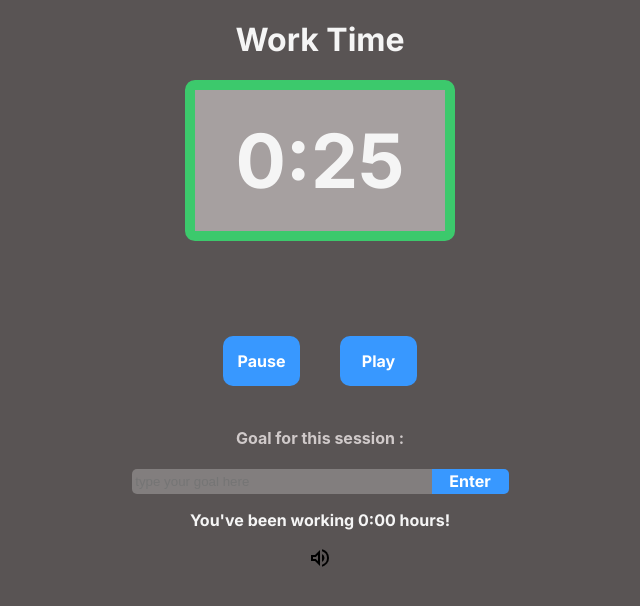
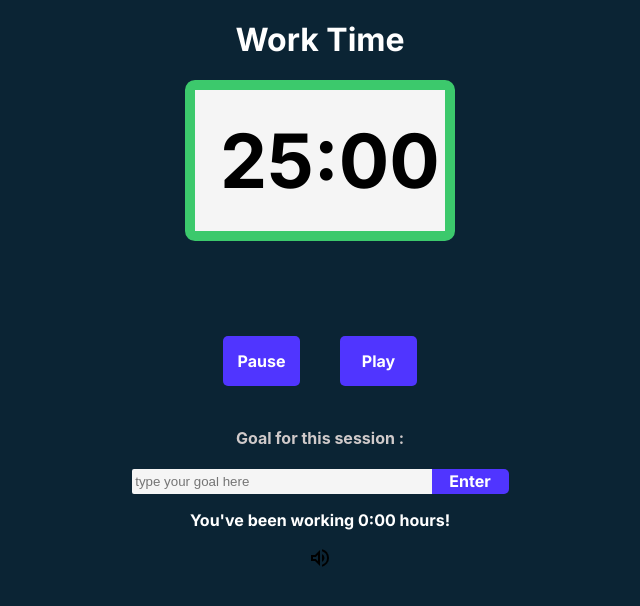
Before and after one commit to LurieK/pomedoro, a React (Create React App) app: page / in a window 1280 px wide. Shown: the top 606 px of the page, without its empty margins (320-960 px from the left). Built offline with nearby package versions, Linux system fonts and the light colour scheme.

Commit message:
fix css to make it nicer

```diff
--- a/src/App.css
+++ b/src/App.css
@@ -8,17 +8,17 @@
 }
 
 body{
-background-color: #595454 ;
+background-color: #0b2434 ;
 }
 
 p{
   font-family: Inter;
   font-weight: 700;
-  color: whitesmoke;
+  color: white;
 }
 
 button{
-  background-color: #3898ff;
+  background-color: #5035FF;
   color: white;
   font-family: "Inter";
   font-size: 16px;
@@ -30,7 +30,7 @@ button{
 h1{
   font-family: 'Inter';
   margin-top: 20px;
-  color: whitesmoke;
+  color: white;
 
 
 }
@@ -40,7 +40,7 @@ h1{
   width: 77px;
   height: 50px;
   margin: 20px;
-  border-radius: 10px;
+  border-radius: 5px;
 
 }
 
@@ -61,11 +61,11 @@ h1{
   align-self: center;
   text-align: center;
   font-weight: 300;
-  color: whitesmoke;
+  color: black;
 }
 
 .timer-green h3{
-background-color: rgb(166 160 160);
+background-color: #f5f5f5;
 border: 10px solid #3CC96C;
 border-radius: 10px;
 width: 200px;
@@ -75,7 +75,7 @@ margin-top: 0;
 }
 
 .timer-blue h3{
-  background-color: rgb(166 160 160);
+  background-color: #f5f5f5;
   border: 10px solid #2F40DB;
   border-radius: 10px;
   width: 200px;
@@ -106,9 +106,9 @@ form{
   border: none;
   height: 25px;
   width: 300px;
-  background-color: rgb(130, 126, 126);;
-  color: white;
-  border-radius: 5px 0 0 5px;
+  background-color: #f5f5f5;
+  color: black;
+  border-radius: 2px 0 0 2px;
 
 
 }
--- a/src/App.js
+++ b/src/App.js
@@ -9,7 +9,7 @@ import Goal from './components/goal'
 import React, {useState, useEffect} from 'react'
 
 function App() {
-    const workDuration = 25; // 25 minutes in seconds
+    const workDuration = 25*60; // 25 minutes in seconds
   const breakDuration =5*60; // 5 minutes in seconds
   const [working, setworking] = useState(true);
   const [countDownTime, setCountDownTime] = useState(workDuration);
```
